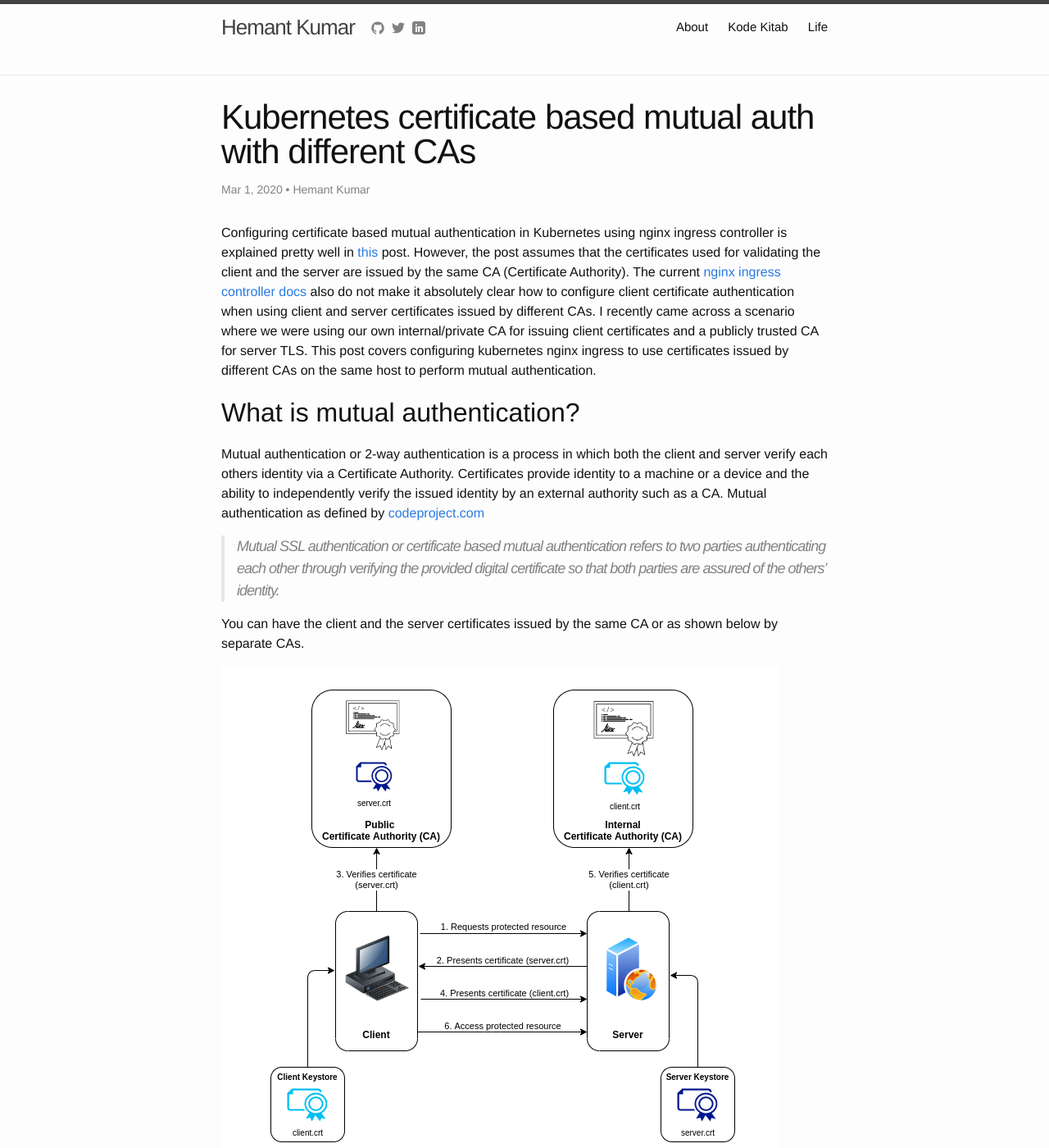
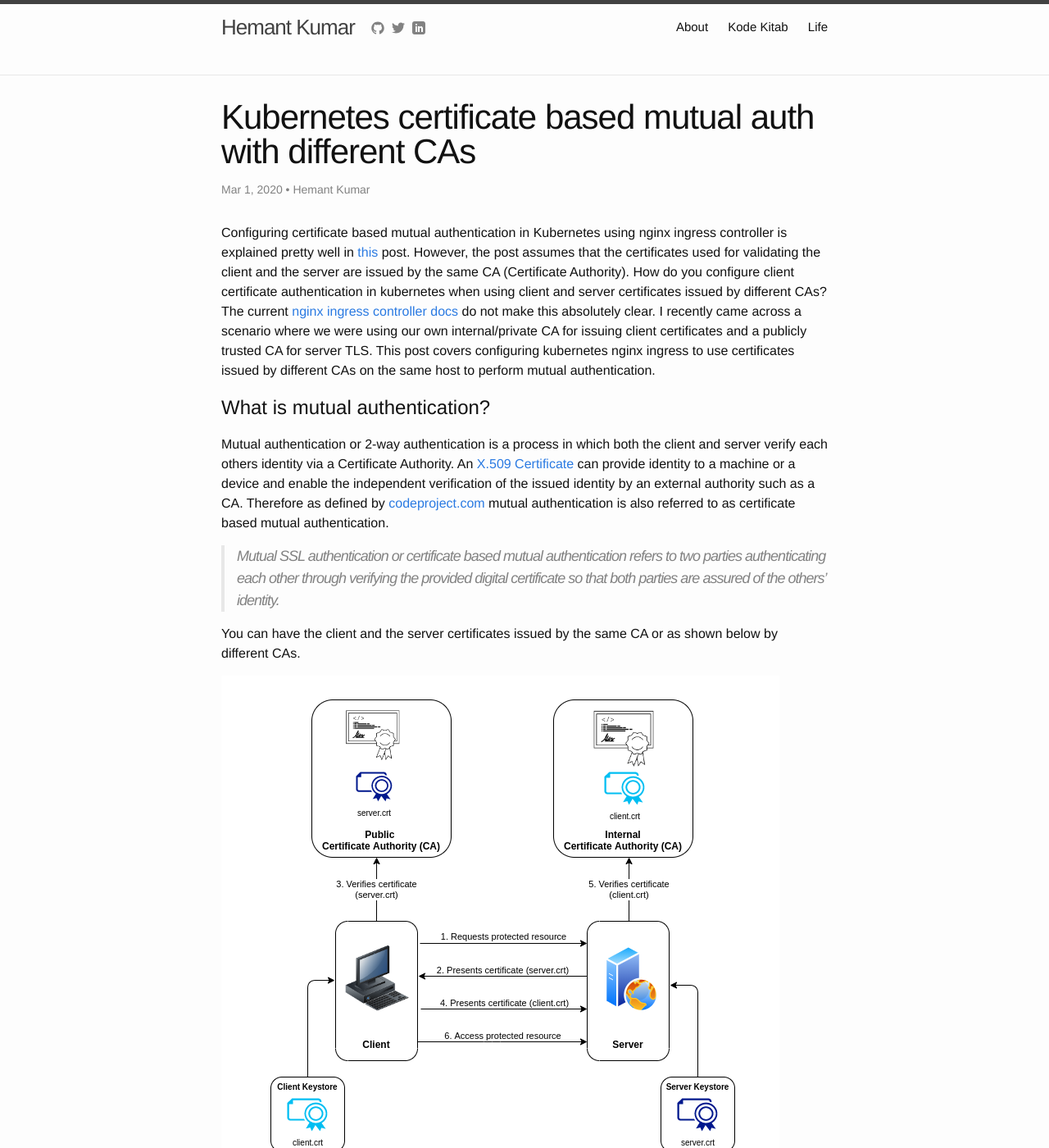
Before and after one commit to hemantksingh/hemantksingh.github.io, a Jekyll site: the page built from _posts/2020-10-28-kubernetes-mutual-auth-with-diffferent-cas.markdown, in a window 1280 px wide and 1400 px high. Shown: the whole window at 82% size. Built offline with Jekyll 4.4.1, drawn with Linux system fonts in a browser that asks for light colours; comment, search, counter and statistics services are not loaded; some of the changed text lies outside the part shown.

Commit message:
Clarify intro and setup

````diff
--- a/_posts/2020-10-28-kubernetes-mutual-auth-with-diffferent-cas.markdown
+++ b/_posts/2020-10-28-kubernetes-mutual-auth-with-diffferent-cas.markdown
@@ -9,24 +9,38 @@
 modified_time: '2020-11-11T00:09:00.000-08:00'
 ---
 
-Configuring certificate based mutual authentication in Kubernetes using nginx ingress controller is explained pretty well in [this](https://medium.com/@awkwardferny/configuring-certificate-based-mutual-authentication-with-kubernetes-ingress-nginx-20e7e38fdfca) post. However, the post assumes that the certificates used for validating the client and the server are issued by the same CA (Certificate Authority). The current [nginx ingress controller docs](https://kubernetes.github.io/ingress-nginx/examples/auth/client-certs/) also do not make it absolutely clear how to configure client certificate authentication when using client and server certificates issued by different CAs. I recently came across a scenario where we were using our own internal/private CA for issuing client certificates and a publicly trusted CA for server TLS. This post covers configuring kubernetes nginx ingress to use certificates issued by different CAs on the same host to perform mutual authentication.
+Configuring certificate based mutual authentication in Kubernetes using nginx ingress controller is explained pretty well in [this](https://medium.com/@awkwardferny/configuring-certificate-based-mutual-authentication-with-kubernetes-ingress-nginx-20e7e38fdfca) post. However, the post assumes that the certificates used for validating the client and the server are issued by the same CA (Certificate Authority). How do you configure client certificate authentication in kubernetes when using client and server certificates issued by different CAs? The current [nginx ingress controller docs](https://kubernetes.github.io/ingress-nginx/examples/auth/client-certs/) do not make this absolutely clear. I recently came across a scenario where we were using our own internal/private CA for issuing client certificates and a publicly trusted CA for server TLS. This post covers configuring kubernetes nginx ingress to use certificates issued by different CAs on the same host to perform mutual authentication.
 
 
-## What is mutual authentication?
+# What is mutual authentication?
 
-Mutual authentication or 2-way authentication is a process in which both the client and server verify each others identity via a Certificate Authority. Certificates provide identity to a machine or a device and the ability to independently verify the issued identity by an external authority such as a CA. Mutual authentication as defined by [codeproject.com](https://www.codeproject.com/Articles/326574/An-Introduction-to-Mutual-SSL-Authentication)
+Mutual authentication or 2-way authentication is a process in which both the client and server verify each others identity via a Certificate Authority. An [X.509 Certificate](https://www.ssl.com/faqs/what-is-an-x-509-certificate/) can provide identity to a machine or a device and enable the independent verification of the issued identity by an external authority such as a CA. Therefore as defined by [codeproject.com](https://www.codeproject.com/Articles/326574/An-Introduction-to-Mutual-SSL-Authentication) mutual authentication is also referred to as certificate based mutual authentication.
 
 <blockquote>Mutual SSL authentication or certificate based mutual authentication refers to two parties authenticating each other through verifying the provided digital certificate so that both parties are assured of the others’ identity.</blockquote>
 
-You can have the client and the server certificates issued by the same CA or as shown below by separate CAs.
+You can have the client and the server certificates issued by the same CA or as shown below by different CAs.
 
 ![mutual-auth.png](../assets/mutual-auth.png "Mutual authentication")
 
-## Setting up mutual authentication
+# Configuring mutual authentication
 
-In order to configure mutual authentication for a host in a kubernetes cluster, we are going to assume you already have a kubernetes cluster up and running e.g. by using something like [Azure Kubernetes Service (AKS)](https://docs.microsoft.com/en-gb/azure/aks/kubernetes-walkthrough) and an [nginx ingress controller deployed](https://kubernetes.github.io/ingress-nginx/deploy/) to it. The ingress controller deployment on AKS configures nginx as a service that can be accessed outside the cluster via an `EXTERNAL_IP`. We are going to use wildcard DNS service [nip.io](https://nip.io/) to give this `EXTERNAL_IP` a domain name like `EXTERNAL_IP.nip.io` and configure server TLS for this domain.
+In order to configure mutual authentication for a host in a kubernetes cluster, we are going to run a simple application within kubernetes and ensure it can be accessed publicly over TLS with a valid client certificate.
 
-### Generating the certificates
+There are many ways of setting up a kubernetes cluster but for this exercise we are going to use [Azure Kubernetes Service (AKS)](https://docs.microsoft.com/en-gb/azure/aks/kubernetes-walkthrough) and [deploy nginx ingress controller](https://kubernetes.github.io/ingress-nginx/deploy/) to it. For routing external traffic to your application running within the AKS cluster and expose multiple services under the same IP address we use an ingress controller for layer 7 routing. The ingress controller deployment on AKS provisions a load balancer in Azure and assigns it a public IP. This allows the nginx controller to be accessed publicly via an `EXTERNAL_IP`. After deploying the nginx ingress controller, you can find its external IP by
+
+```sh
+kubectl get svc -n ingress-nginx
+
+NAME                                 TYPE           CLUSTER-IP     EXTERNAL-IP    PORT(S)                      AGE
+ingress-nginx-controller             LoadBalancer   10.0.106.200   13.93.79.119   80:31599/TCP,443:31682/TCP   46d
+ingress-nginx-controller-admission   ClusterIP      10.0.101.201   <none>         443/TCP                      46d
+```
+
+
+
+We are going to use wildcard DNS service [nip.io](https://nip.io/) to give this `EXTERNAL_IP` a domain name like `EXTERNAL_IP.nip.io` and configure server TLS for this domain.
+
+## Generating the certificates
 
 Usually you are not expected to be in possession of a public CA key and certificate. A [Certificate Signing Request](https://en.wikipedia.org/wiki/Certificate_signing_request) (CSR) is sent to a public CA to obtain a globally trusted certificate for securing your assets. However, for demonstration purposes below we will generate two separate CA certificates and then generate server and client certificates signed by each CA to configure kubernetes ingress.
 
@@ -66,7 +80,7 @@
 	-out client.crt
 ```
 
-### Create the kubernetes secrets
+## Create the kubernetes secrets
 
 Kubermetes requires you to store the certificates as secrets in order for them to be used by oue ingress nginx controller.
 
@@ -80,7 +94,7 @@
 kubectl create secret tls server-tls --key server.key --cert server.crt
 ```
 
-### Deploy the application
+## Deploy the application
 1. Deploy the application pods.
 
 ```sh
@@ -125,7 +139,7 @@
     app: http-svc" | kubectl apply -f -
 ```
 
-### Create the ingress rule
+## Create the ingress rule
 
 The previous step exposes the service within the kubernetes cluster. To access the service externally we need to create an ingress rule. The ingress rule below sets up TLS and makes the service avaialble on `https://{EXTERNAL_IP}.nip.io`.
 
@@ -162,7 +176,7 @@
     secretName: server-tls" | kubectl apply -f -
 ```
 
-### Test the ingress configuration
+## Test the ingress configuration
 
 Sending a request without a client certificate and key should give a 400 error, however the server certificate (issued by the Public CA) validation does succeed as shown below
 
````
